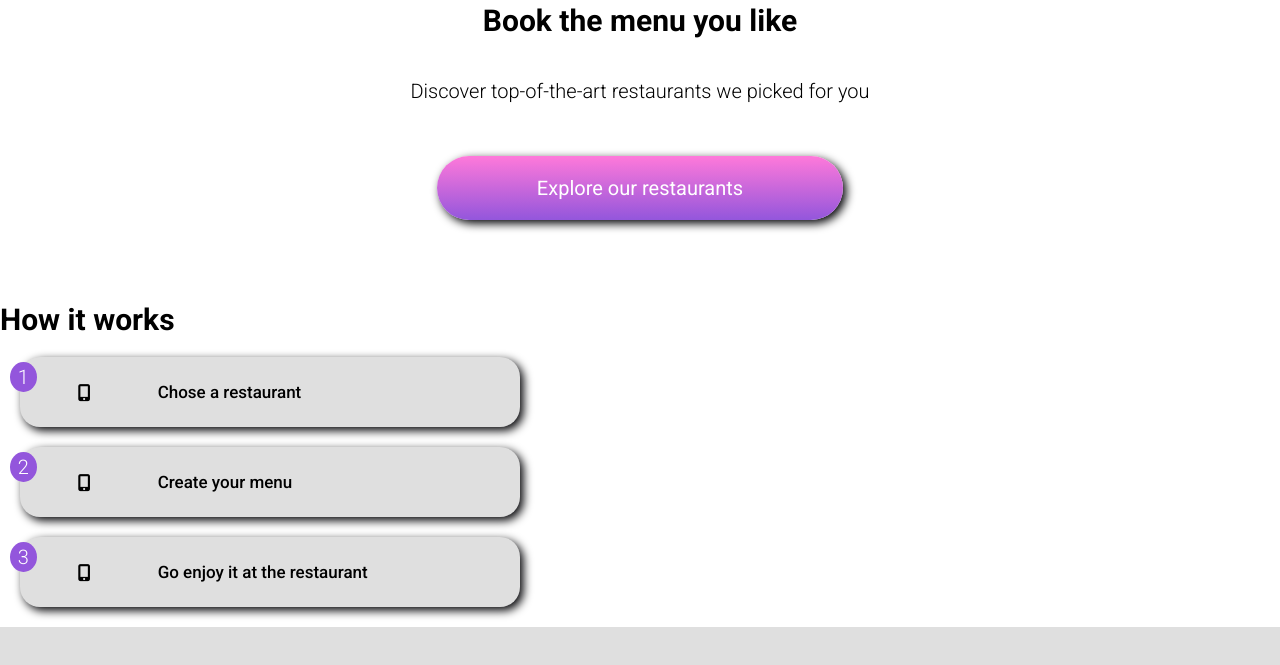
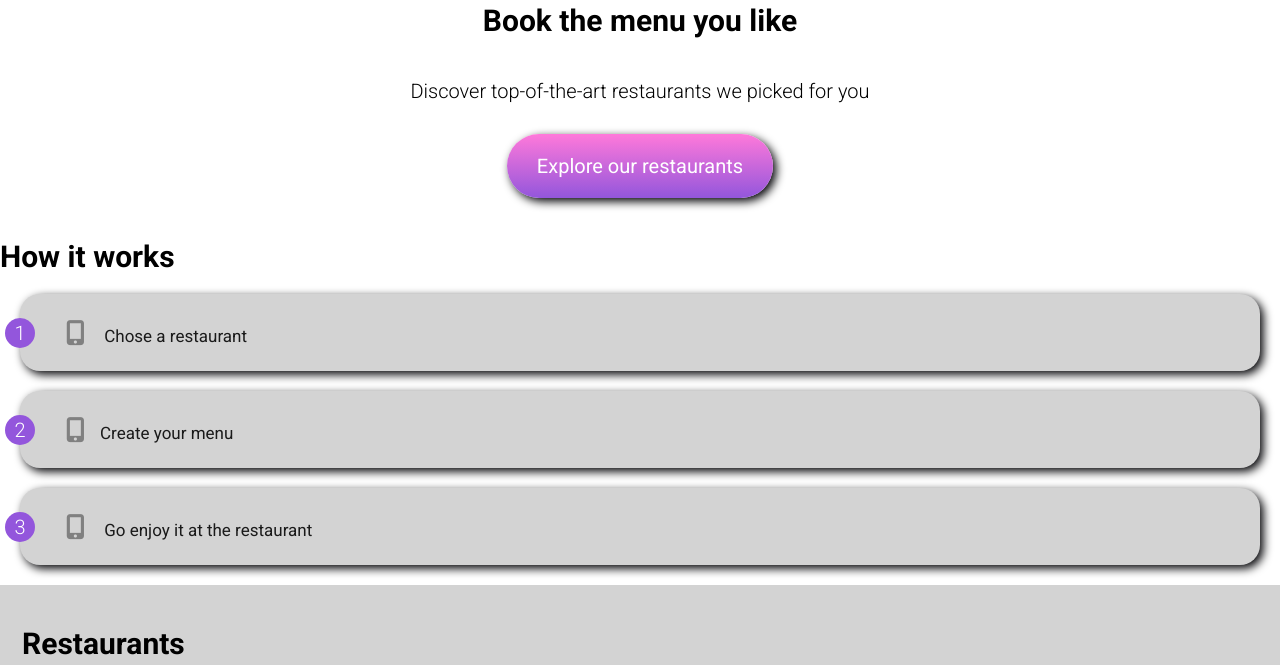
Before and after one commit to MariaElizaFarina/Project-03, a website: page index.html in a window 1280 px wide. Shown: the part 189-854 px from the top of the page. Drawn offline with Linux system fonts and the light colour scheme; files whose address does not match are found by name; a web font is replaced by a local one.

Commit message:
menu header
menu header

```diff
--- a/index.html
+++ b/index.html
@@ -50,7 +50,7 @@
             Discover top-of-the-art restaurants we picked for you
           </p>
 
-          <a href="#restaurants" class="btn btn--bold">
+          <a href="#restaurants" class="btn-index btn--bold">
             Explore our restaurants
           </a>
         </section>
@@ -64,8 +64,10 @@
             <span class="navigation-number">1</span>
             <div class="navigation-description">
               <div class="navigation-background"></div>
-              <i class="navigation-icon fa-solid fa-mobile-screen-button"></i>
-              <p class="navigation-text">Chose a restaurant</p>
+              <p class="navigation-text">
+                <i class="navigation-icon fa-solid fa-mobile-screen-button"></i>
+                Chose a restaurant
+              </p>
             </div>
           </div>
 
@@ -74,8 +76,10 @@
             <span class="navigation-number">2</span>
             <div class="navigation-description">
               <div class="navigation-background"></div>
-              <i class="navigation-icon fa-solid fa-mobile-screen-button"></i>
-              <p class="navigation-text">Create your menu</p>
+              <p class="navigation-text">
+                <i class="navigation-icon fa-solid fa-mobile-screen-button"></i
+                >Create your menu
+              </p>
             </div>
           </div>
 
@@ -84,8 +88,10 @@
             <span class="navigation-number">3</span>
             <div class="navigation-description">
               <div class="navigation-background"></div>
-              <i class="navigation-icon fa-solid fa-mobile-screen-button"></i>
-              <p class="navigation-text">Go enjoy it at the restaurant</p>
+              <p class="navigation-text">
+                <i class="navigation-icon fa-solid fa-mobile-screen-button"></i>
+                Go enjoy it at the restaurant
+              </p>
             </div>
           </div>
         </section>
--- a/sass/base/_typography.scss
+++ b/sass/base/_typography.scss
@@ -27,7 +27,9 @@ button {
 
 .navigation-description {
   font-size: 1.7rem;
-  font-weight: 500;
+  font-family: "Roboto", sans-serif;
+  font-weight: 400;
+  color: $darkGray-color;
 
   &-icon {
     color: $darkGray-color;
--- a/sass/components/_buttons.scss
+++ b/sass/components/_buttons.scss
@@ -34,3 +34,39 @@
       transform: translate(3px, 3px);
     }
   }
+
+  .btn-index {
+    display: flex;
+    justify-content: center;
+    align-items: center;
+    background-image: linear-gradient(
+      $secondary-color,
+      $primary-color,
+    );
+    border-radius: map-get($round , round-large);
+    box-shadow: map-get($shadow , shadow-base);
+    color: $base-white-color;
+    padding: map-get($padding , btn-01);
+    transition: $transition-all-fast;
+    width: fit-content;
+
+    &--bold {
+      font-weight: 400;
+    }
+
+    &:hover {
+      background-image: linear-gradient(
+        $secondary-color,
+        $primary-color
+      );
+
+      box-shadow: map-get($shadow , shadow-down);
+      transform: translate(2px, 2px);
+    }
+
+    &:active {
+      box-shadow: map-get($shadow , shadow-active);
+      transform: translate(3px, 3px);
+    }
+
+  }
--- a/sass/components/_cards.scss
+++ b/sass/components/_cards.scss
@@ -3,7 +3,7 @@
 //-------------Main - Restaurants Cards---------------//
 
 .restaurant-card {
-  @include card;
+  @include navigation;
   background-color: $base-white-color;
   display: flex;
   flex-direction: column;
@@ -78,6 +78,7 @@
   // overflow: hidden;
   border-radius: map-get($round , round-base);
   background-color: $base-white-color;
+
   &-text {
     flex: 1 1 0;
     min-width: 0;
--- a/sass/layout/_footer.scss
+++ b/sass/layout/_footer.scss
@@ -34,9 +34,6 @@
       transform: scale(0.9);
       transition-delay: 0.5s;
       cursor: pointer;
-      &::after {
-        width: calc(100% + map-get($margin , margin-base) * 2);
-      }
     }
     &::after {
       background-image: linear-gradient(
@@ -47,6 +44,7 @@
       margin-left: calc(map-get($margin , margin-base) * -1);
       transition: $transition-all-fast;
       width: 0%;
+      height: 4px;
     }
   }
   &-icon {
--- a/sass/layout/_header.scss
+++ b/sass/layout/_header.scss
@@ -34,7 +34,7 @@
 .arrow {
   display: flex;
   align-items: start;
-  padding-right: 600px;
+  padding-right: 100px;
   margin-top: 18px;
 
   &:hover {
@@ -49,11 +49,15 @@
 .page-header-menu {
   @include desktop;
   @include tablet;
-  display: grid;
+  // display: grid;
+  display: flex;
+  align-items: start;
+  justify-content: center;
+  justify-content: center;
   background-color: $base-white-color;
   box-shadow: map-get($shadow , shadow-base);
-  grid-template-columns: 1fr min-content 1fr;
-  padding: 20px;
+  // grid-template-columns: 2fr min-content 2fr;
+  padding: 20px 60px 20px 0;
 }
 
 //-------------Location---------------//
@@ -76,67 +80,62 @@
 //-------------Navigation Card---------------//
 
 .navigation-card {
-  @include card;
-  display: flex;
-  // align-items: start;
-  // justify-content: start;
+@include navigation;
+display: grid;
+align-items: center;
 background-color: $lightGray-color;
-  line-height: 20px;
-  gap: map-get($gap , gap-medium);
+gap: map-get($gap, gap-base);
 margin: 20px;
-  padding: 5px;
-  width: 500px;
-
 }
 
 .navigation-number {
   display: grid;
-    flex-direction: column;
   place-items: center;
-    position: relative;
+  position: absolute;
   background-color: $primary-color;
-    border-radius: 100%;
+  border-radius: 50%;
   color: $base-white-color;
-    height: map-get($height , header-height);
-    left: calc(map-get($width, header-width) / 2 * -1);
-    width: map-get($width, header-width);
-    z-index: 5;
+  height: map-get($height , index-height);
+  left: calc(map-get($width, index-width) / 2 * -1);
+  width: map-get($width, index-width);
+  z-index: 10;
 }
 
 .navigation-description {
+  display: flex;
   align-items: center;
+  position: relative;
+  overflow: hidden;
   border-radius: map-get($round, round-base);
-    display: flex;
   gap: map-get($gap, gap-base);
-    height: map-get($height , base-height);
-    overflow: hidden;
-    padding: map-get($padding , base);
-    padding-right: map-get($gap, gap-base);
-    position: relative;
-    width: map-get($width , base-width);
+  height: map-get($height, base-height);
+  padding: 20px;
+  width: map-get($width, base-width);
+
+  &:hover  {
+    background-color: $lightPrimary-color;
+    height: map-get($height, base-height);
+    top: 0;
+    transform: skewX(1deg);
+    transition: all 0.5s ease-in-out;
+    z-index: 1;
+    transform: scale(1.0);
+    transition-delay: 0.5s;
+    cursor: pointer;
+  }
+}
+.navigation-icon {
+  color: gray;
+  font-size: 2.5rem;
+  min-width: 4rem;
+  padding: map-get($padding , xsmall);
+  z-index: 10;
+
+  &:hover {
+    color: $primary-color;
+  }
 }
 
-  .navigation-icon {
-    display: flex;
-    min-width: 6rem;
+.navigation-text {
+  z-index: 10;
 }
-
-  // .navigation-text {
-  //   z-index: 10;
-  // }
-
-  .navigation-background {
-    background-color: $lightSecondary-color;
-    height: map-get($height , base-height );
-    left: -3rem;
-    position: absolute;
-    top: 0;
-    transform: skewX(-45deg);
-    transition: all 0.5s ease-in-out;
-    width: 0;
-    z-index: 9;
-
-    &:hover {
-      width: 150%;
-    }
-  }
--- a/sass/pages/_menu.scss
+++ b/sass/pages/_menu.scss
@@ -18,7 +18,6 @@
   max-width: 800rem;
   }
   @include desktop {
-
     grid-template-columns: repeat(3, minmax(35rem, 33%));
     max-width: 200rem;
   }
@@ -54,6 +53,7 @@
   gap: map-get($gap , gap-medium);
   border-radius: map-get($round , round-medium);
   padding: map-get($padding , small) 0;
+
   &-title::after {
     border-bottom: 0.3rem solid $tertiary-color;
     content: " ";
@@ -67,8 +67,7 @@
   display: flex;
   justify-content: center;
   align-items: center;
-    margin-bottom: map-get($padding , xlarge);
-    margin-top: map-get($padding , medium);
-    padding-left: map-get($padding , padding-menu);
-    padding-right: map-get($padding , padding-menu);
+  margin: 40px 0 40px 90px;
+  padding-left: map-get($padding , padding-menu);
+  padding-right: map-get($padding , padding-menu);
   }
--- a/sass/utilities/_effects.scss
+++ b/sass/utilities/_effects.scss
@@ -121,7 +121,7 @@
       animation-delay: $menu-delay;
       opacity: 0%;
 
-      @for $x from 1 through 5 {
+      @for $x from 1 through 6 {
         $children-delay: $menu-delay + $duration * ($x - 1);
         & > :nth-child(#{$x}) {
           animation: fade-in $duration forwards,
--- a/sass/utilities/_mixin.scss
+++ b/sass/utilities/_mixin.scss
@@ -1,6 +1,6 @@
 
 // Mixins
-@mixin card {
+@mixin navigation {
   border-radius: map-get($round , round-base);
   box-shadow: map-get($shadow , shadow-base);
   cursor: pointer;
@@ -20,6 +20,12 @@
   padding: map-get($padding , xlarge) map-get($padding , medium);
 }
 
+@mixin mobile{
+  @media (min-width: $size-mobile) {
+    @content;
+  }
+}
+
 @mixin tablet {
   @media (min-width: $size-tablet) {
     @content;
--- a/sass/utilities/_variables.scss
+++ b/sass/utilities/_variables.scss
@@ -2,25 +2,27 @@
 $size-tablet: 768px;
 $size-small-desktop: 992px;
 $size-desktop: 1400px;
+$size-mobile: 667px;
 
   // Colors
 
   $primary-color: #9356DC;
   $secondary-color: #FF79DA;
   $tertiary-color: #99E2D0;
+  $lightPrimary-color: #e9d8ff;
+  $lightSecondary-color: #ffcdf1;
   $darkTertiary-color:#0f614c;
-  $lightSecondary-color: #fda6e4;
   $base-white-color: white;
   $base-black-color: black;
   $base-gray-color: rgb(170, 170, 170);
-  $lightGray-color: rgb(223, 223, 223);
+  $lightGray-color:rgb(211, 211, 211);
   $darkGray-color: rgb(26, 26, 26);
   $background-loader-color: #f2f2f2;
 
 
   $width: (
     "base-width": 100%,
-    "header-width": 3rem,
+    "header-width": 3.5rem,
     "index-width": 3rem,
   );
 
@@ -77,7 +79,7 @@ $size-desktop: 1400px;
       "shadow-base": 3.5px 3.5px 9.5px #000004,
       "shadow-down": 3.5px 3.5px 5.5px #000006,
       "shadow-active": 3.5px 3.5px 3.5px #000008,
-      "shadow-location": 2px 2px 2px  #afadad,
+      "shadow-location": 2px 2px 2px 2px #afadad,
   );
 
   $slow: 0.5s;
```
Also changed, not shown: public/css/prefixed/style.css, 1 other file. Lines whose indentation alone changed are shown as unchanged.
